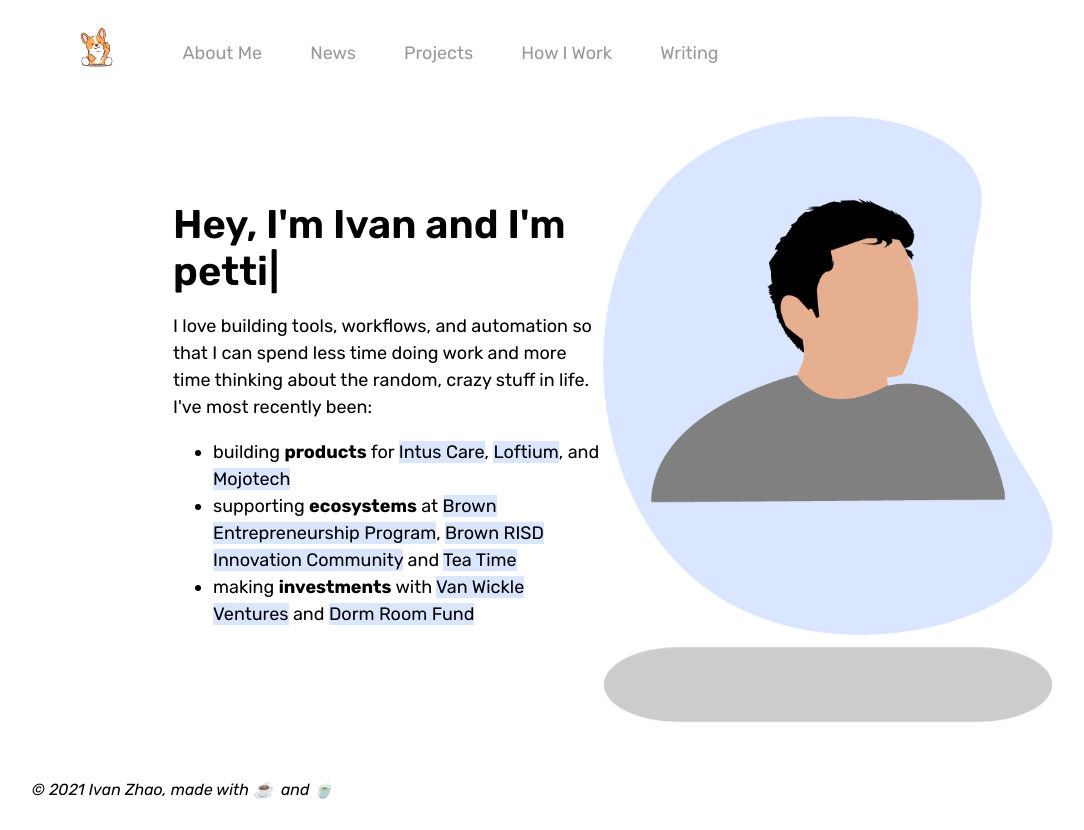
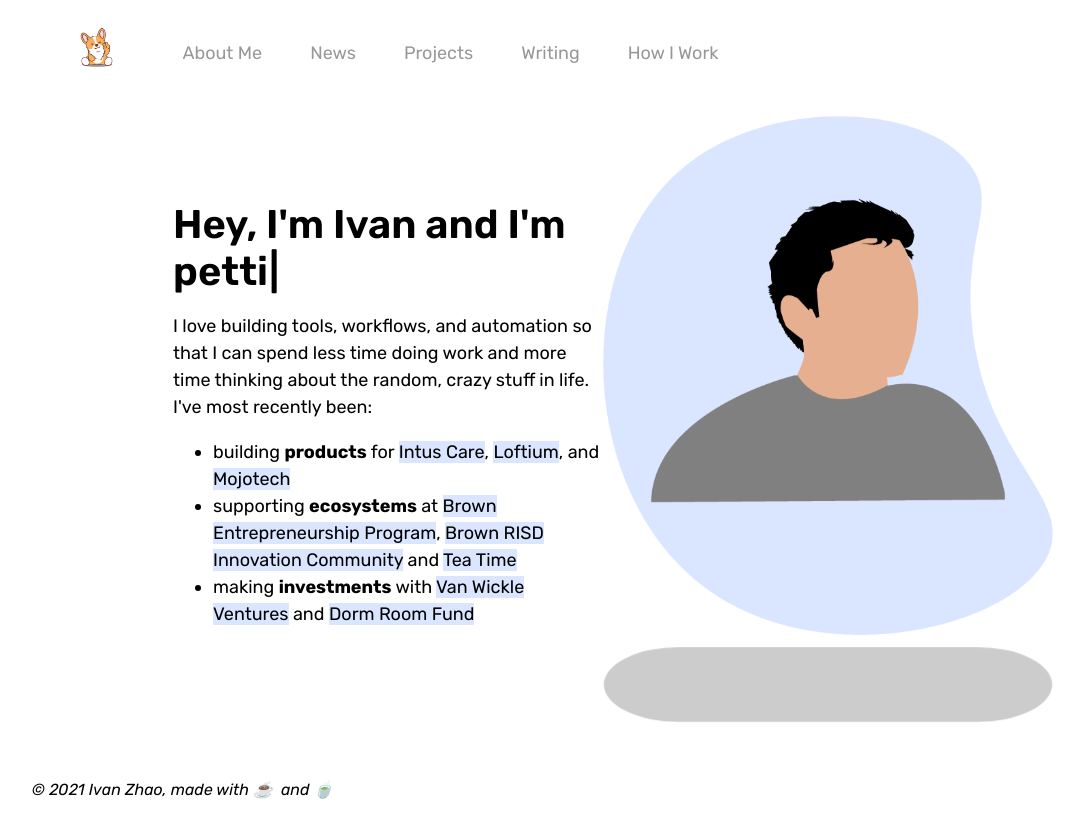
Before and after one commit to zhaovan/personal-site, a Next.js app: page / in a window 1280 px wide. Shown: the whole page, without its empty margins (27-1111 px from the left). Built offline with nearby package versions, Linux system fonts and the light colour scheme; some icons are missing.

Commit message:
small fixes on wording

```diff
--- a/components/navbar.js
+++ b/components/navbar.js
@@ -40,6 +40,14 @@ export default function NavBar({ currPage, blogPost }) {
                             Projects
                         </li>
                     </Link>
+                    <Link href="/writing">
+                        <li
+                            className={styles.horizontal}
+                            style={currPage == "writing" ? active : notActive}
+                        >
+                            Writing
+                        </li>
+                    </Link>
                     <Link href="/work">
                         <li
                             className={styles.horizontal}
@@ -48,14 +56,6 @@ export default function NavBar({ currPage, blogPost }) {
                             How I Work
                         </li>
                     </Link>
-                    <Link href="/writing">
-                        <li
-                            className={styles.horizontal}
-                            style={currPage == "writing" ? active : notActive}
-                        >
-                            Writing
-                        </li>
-                    </Link>
                 </ul>
                 <hr className={styles.line} />
             </div>
```
